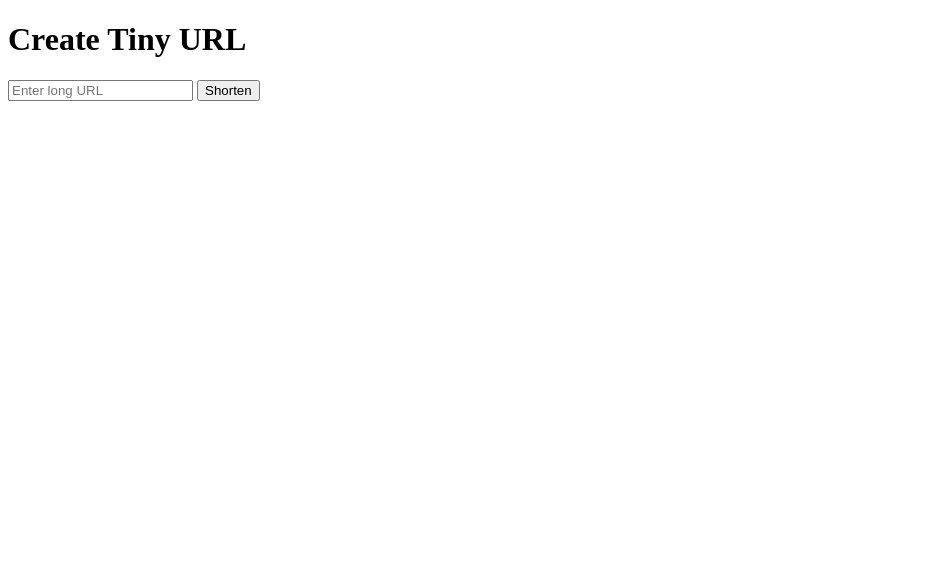
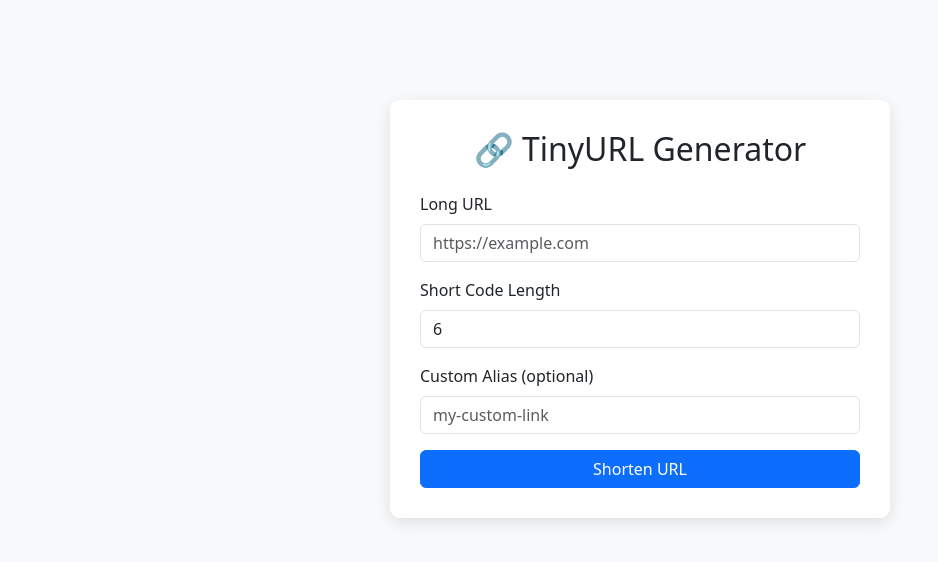
Before and after one commit to vidhanrathore/TinyUrlProject, a Flask app: page / in a window 1280 px wide. Shown: the top 562 px of the page, without its empty margins (0-938 px from the left). Run offline with Flask 3, Linux system fonts and the light colour scheme.

Commit message:
Frontend Updated with UI

```diff
--- a/app/templates/index.html
+++ b/app/templates/index.html
@@ -1,23 +1,58 @@
 <!doctype html>
-<html>
+<html lang="en">
 <head>
-    <title>Tiny URL</title>
+  <meta charset="UTF-8">
+  <title>TinyURL Generator</title>
+  <meta name="viewport" content="width=device-width, initial-scale=1">
+  <link href="https://cdn.jsdelivr.net/npm/bootstrap@5.3.3/dist/css/bootstrap.min.css" rel="stylesheet">
+  <style>
+    body {
+      background-color: #f8f9fa;
+    }
+    .container {
+      max-width: 500px;
+      margin-top: 100px;
+      background-color: white;
+      padding: 30px;
+      border-radius: 10px;
+      box-shadow: 0 5px 15px rgba(0,0,0,0.1);
+    }
+  </style>
 </head>
 <body>
-    <h1>Create Tiny URL</h1>
+  <div class="container">
+    <h2 class="text-center mb-4">🔗 TinyURL Generator</h2>
+
     {% with messages = get_flashed_messages() %}
       {% if messages %}
-        <ul>
         {% for message in messages %}
-          <li><strong>{{ message }}</strong></li>
+          <div class="alert alert-success" role="alert">
+            {{ message }}
+          </div>
         {% endfor %}
-        </ul>
       {% endif %}
     {% endwith %}
 
     <form method="POST">
-        <input type="text" name="long_url" placeholder="Enter long URL" required>
-        <button type="submit">Shorten</button>
+      <div class="mb-3">
+        <label for="long_url" class="form-label">Long URL</label>
+        <input type="url" class="form-control" id="long_url" name="long_url" placeholder="https://example.com" required>
+      </div>
+
+      <div class="mb-3">
+        <label for="length" class="form-label">Short Code Length</label>
+        <input type="number" class="form-control" id="length" name="length" min="4" max="12" value="6">
+      </div>
+
+      <div class="mb-3">
+        <label for="alias" class="form-label">Custom Alias (optional)</label>
+        <input type="text" class="form-control" id="alias" name="alias" placeholder="my-custom-link">
+      </div>
+
+      <button type="submit" class="btn btn-primary w-100">Shorten URL</button>
     </form>
+  </div>
+
+  <script src="https://cdn.jsdelivr.net/npm/bootstrap@5.3.3/dist/js/bootstrap.bundle.min.js"></script>
 </body>
 </html>
```
